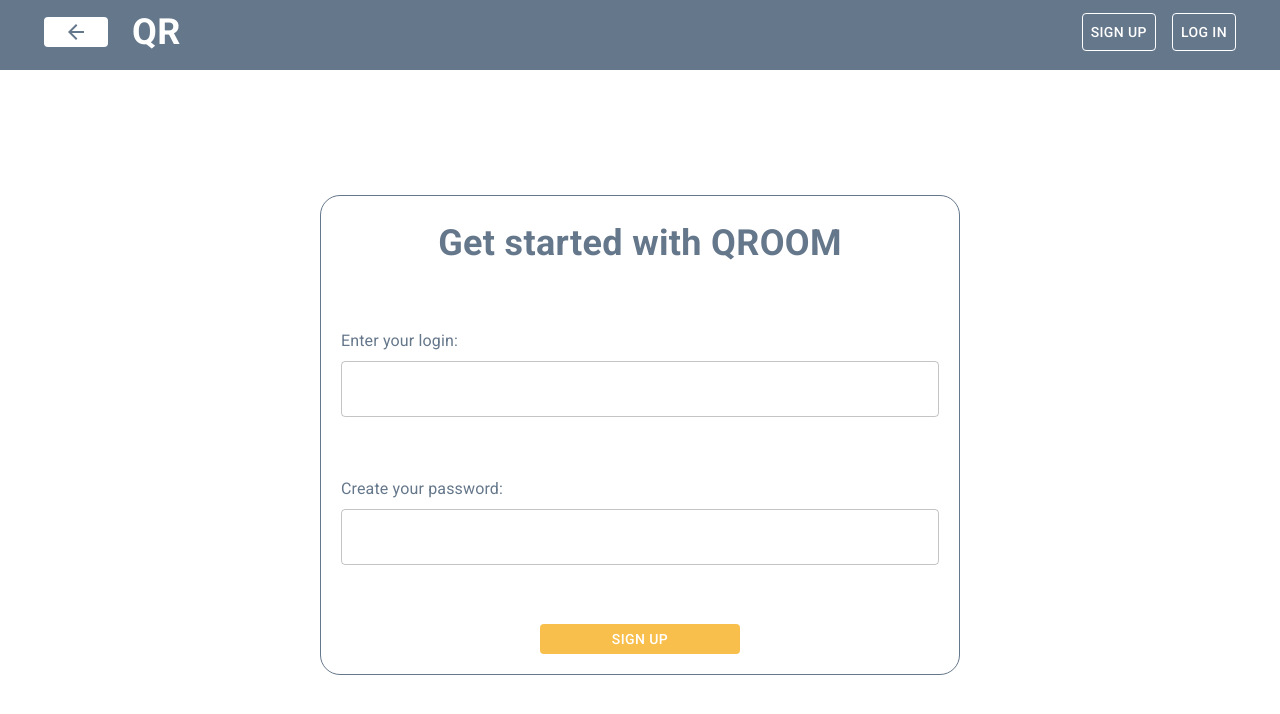
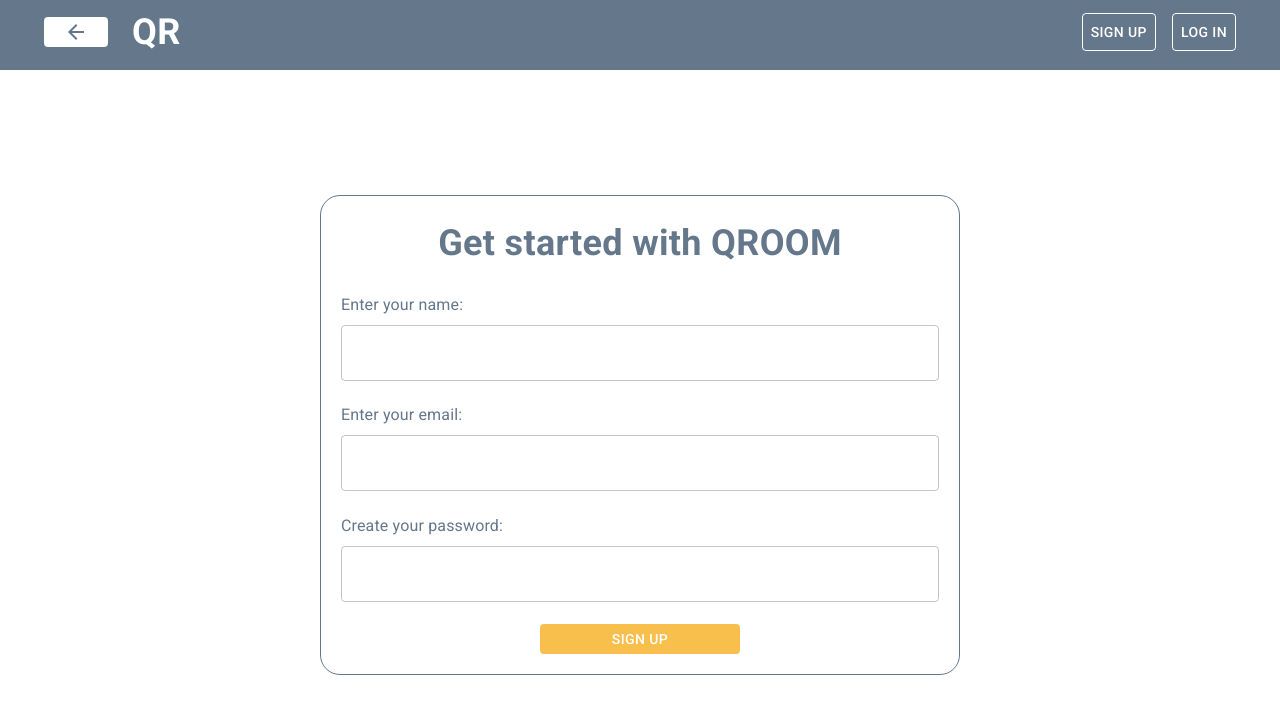
Before and after one commit to julesadikhanyan/qroom-client, a React app: page /signup in a window 1280 px wide. Shown: the top 714 px of the page. Built offline with nearby package versions, Linux system fonts and the light colour scheme.

Commit message:
Add react-hook-form, add controller for sign up form

```diff
--- a/package.json
+++ b/package.json
@@ -43,6 +43,7 @@
     "axios": "^0.24.0",
     "react": "^17.0.2",
     "react-dom": "^17.0.2",
+    "react-hook-form": "^7.31.1",
     "react-redux": "^7.2.6",
     "react-router-dom": "^5.3.0",
     "redux": "^4.1.2",
--- a/src/components/Header/index.tsx
+++ b/src/components/LightHeader/index.tsx
@@ -8,7 +8,7 @@ const StyledButton = styled(Button)({
 });
 
 
-const Header: React.FC = () => {
+const LightHeader: React.FC = () => {
     const history = useHistory();
 
     return (
@@ -46,4 +46,4 @@ const Header: React.FC = () => {
     )
 }
 
-export default Header;
+export default LightHeader;
--- a/src/pages/Rooms/index.tsx
+++ b/src/pages/Rooms/index.tsx
@@ -3,7 +3,7 @@ import { Typography, Box, styled, Grid } from "@mui/material";
 import { useHistory } from "react-router-dom";
 
 import theme from "../../style/theme";
-import Header from "../../components/Header";
+import LightHeader from "../../components/LightHeader";
 
 const StyledTypography = styled(Typography)({
     textAlign: "center"
@@ -29,7 +29,7 @@ const Rooms: React.FC = () => {
 
     return (
         <Box sx={{ marginBottom: "20px", width: "80vw", margin: "auto" }}>
-            <Header/>
+            <LightHeader/>
             <StyledTypography
                 sx={{
                     fontSize: 72,
--- a/src/pages/SignUp/index.tsx
+++ b/src/pages/SignUp/index.tsx
@@ -1,11 +1,30 @@
+import { Box, Button, Stack, TextField, Typography } from "@mui/material";
 import React from "react";
-import {Box, Button, Stack, TextField, Typography} from "@mui/material";
+import { useForm, Controller, SubmitHandler } from "react-hook-form";
 
 import DarkHeader from "../../components/DarkHeader";
 import theme from "../../style/theme";
 
+export interface IFormInput {
+    name: string,
+    email: string,
+    password: string
+}
+
 const SignUp: React.FC = () => {
+    const { control, handleSubmit, reset } = useForm<IFormInput>();
+
+    const onSubmit: SubmitHandler<IFormInput> = data => {
+        console.log(data);
+        reset({
+            name: "",
+            email: "",
+            password: "",
+        });
+    };
+
     return (
+        <>
             <Box sx={{
                 height: "100vh"
             }}>
@@ -17,6 +36,7 @@ const SignUp: React.FC = () => {
                     alignItems: "center",
                     minHeight: "500px"
                 }}>
+                    <form onSubmit={handleSubmit(onSubmit)}>
                         <Box sx={{
                             width: "50vw",
                             height: "60vh",
@@ -29,7 +49,7 @@ const SignUp: React.FC = () => {
                             justifyContent: "space-between",
                             alignItems: "center",
                             maxHeight: "500px",
-                    minHeight: "350px"
+                            minHeight: "450px"
                         }}>
                             <Typography sx={{
                                 fontSize: 36,
@@ -39,16 +59,42 @@ const SignUp: React.FC = () => {
                             <Stack spacing={1} sx={{
                                 width: "100%"
                             }}>
-                        <Typography>Enter your login:</Typography>
-                        <TextField fullWidth/>
+                                <Typography>Enter your name:</Typography>
+                                <Controller
+                                    name="name"
+                                    control={control}
+                                    defaultValue=""
+                                    rules={{ required: true }}
+                                    render={({ field }) => <TextField fullWidth {...field} />}
+                                />
+                            </Stack>
+                            <Stack spacing={1} sx={{
+                                width: "100%"
+                            }}>
+                                <Typography>Enter your email:</Typography>
+                                <Controller
+                                    name="email"
+                                    control={control}
+                                    defaultValue=""
+                                    rules={{ required: true }}
+                                    render={({ field }) => <TextField fullWidth {...field} />}
+                                />
                             </Stack>
                             <Stack spacing={1} sx={{
                                 width: "100%"
                             }}>
                                 <Typography>Create your password:</Typography>
-                        <TextField fullWidth/>
+                                <Controller
+                                    name="password"
+                                    control={control}
+                                    defaultValue=""
+                                    rules={{ required: true }}
+                                    render={({ field }) => <TextField fullWidth {...field} />}
+                                />
                             </Stack>
-                    <Button sx={{
+                            <Button
+                                type="submit"
+                                sx={{
                                     width: 200,
                                     height: 30,
                                     backgroundColor: theme.palette.secondary.main,
@@ -56,10 +102,15 @@ const SignUp: React.FC = () => {
                                     "&:hover": {
                                         backgroundColor: theme.palette.secondary.main
                                     }
-                    }}>Sign up</Button>
+                                }}
+                            >
+                                Sign up
+                            </Button>
+                        </Box>
+                    </form>
                 </Box>
             </Box>
-        </Box>
+        </>
     )
 }
 
```
Also changed, not shown: 1 other file (tests, documents, lock files or other folders). Lines whose indentation alone changed are shown as unchanged.
